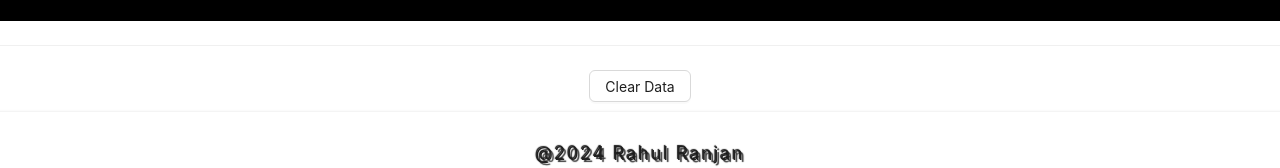
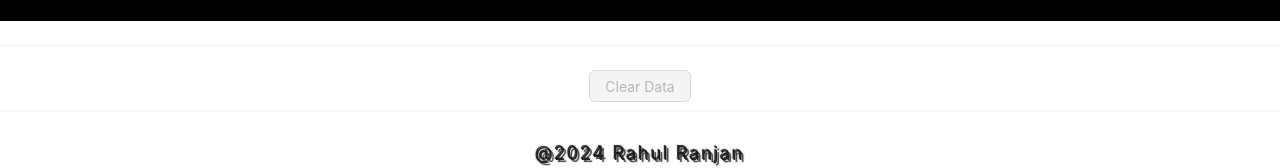
Before and after one commit to youcanbepro/star-wars-proj, a React (Vite) app in the folder star-wars/: page / in a window 1280 px wide. Shown: the part 523-691 px from the top of the page. Built offline with nearby package versions, Linux system fonts and the light colour scheme.

Commit message:
#bug fix minor on clear data disabled

```diff
--- a/star-wars/src/components/Home.tsx
+++ b/star-wars/src/components/Home.tsx
@@ -20,7 +20,7 @@ export const Home =  ()=> {
 
     const [data, setData] = useState<RespExampleType|null>(null)
     const [apiEndPoint,setApiEndPoint]= useState<EApiQueryType|null>(null)
-    const [removeData,setRemoveData]= useState(false)
+    const [removeData,setRemoveData]= useState<boolean|null>(null)
     const keys = Object.keys(EApiQueryType)
     console.log(keys)
 
@@ -172,7 +172,7 @@ export const Home =  ()=> {
            getResults()
           }</div>}
 <Divider/>
-            <Button disabled={removeData} onClick={()=>setRemoveData(true)}>Clear Data</Button>
+            <Button disabled={removeData==null||removeData==true} onClick={()=>setRemoveData(true)}>Clear Data</Button>
 
         <Header kindOfElement='footer' labelText='@2024 Rahul Ranjan'></Header>
     </div>
```
